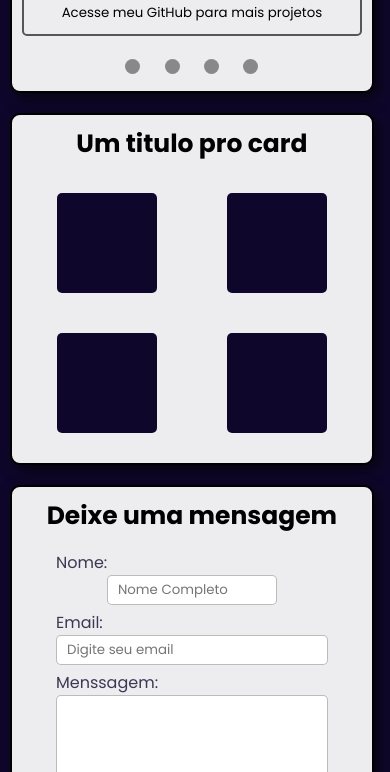
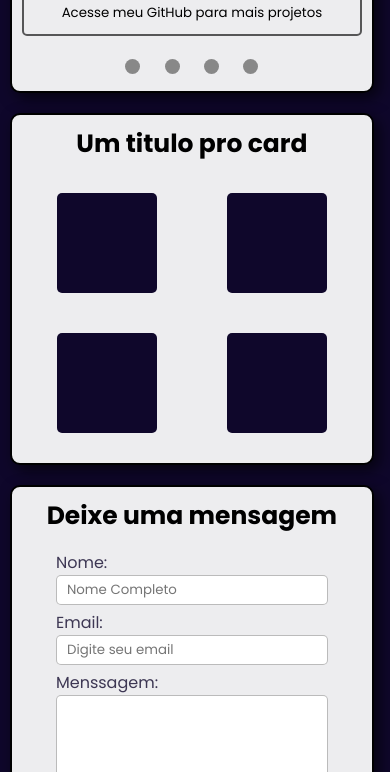
Before and after one commit to edinelsonslima/edinelson-old, a plain HTML site: page index.html in a window 390 px wide. Shown: the part 1178-1950 px from the top of the page. Drawn offline with nearby package versions, Linux system fonts and the light colour scheme.

Commit message:
correção de bug

```diff
--- a/css/mediaQuery.css
+++ b/css/mediaQuery.css
@@ -89,7 +89,7 @@
         margin-left: 10%;
     }
 
-    form input#email{
+    form input.dados{
         width: 80%;
     }
 
```
